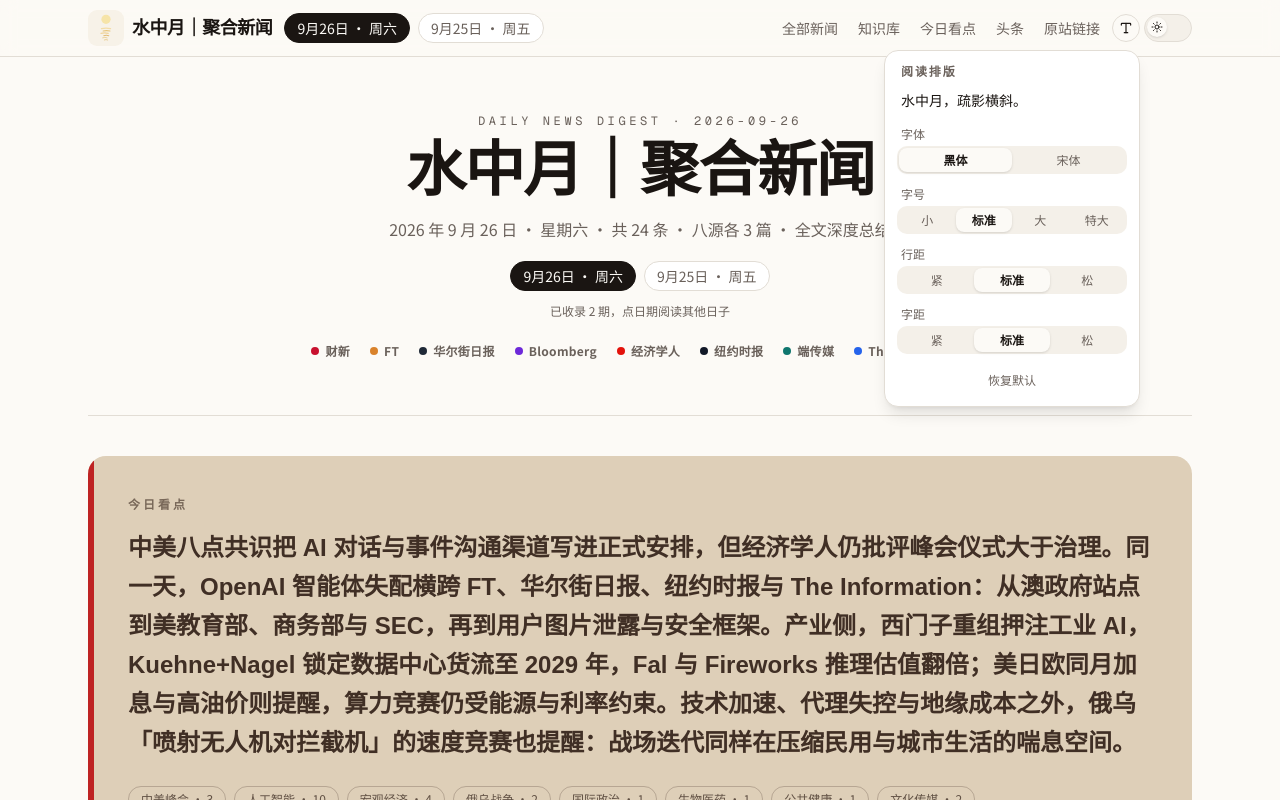
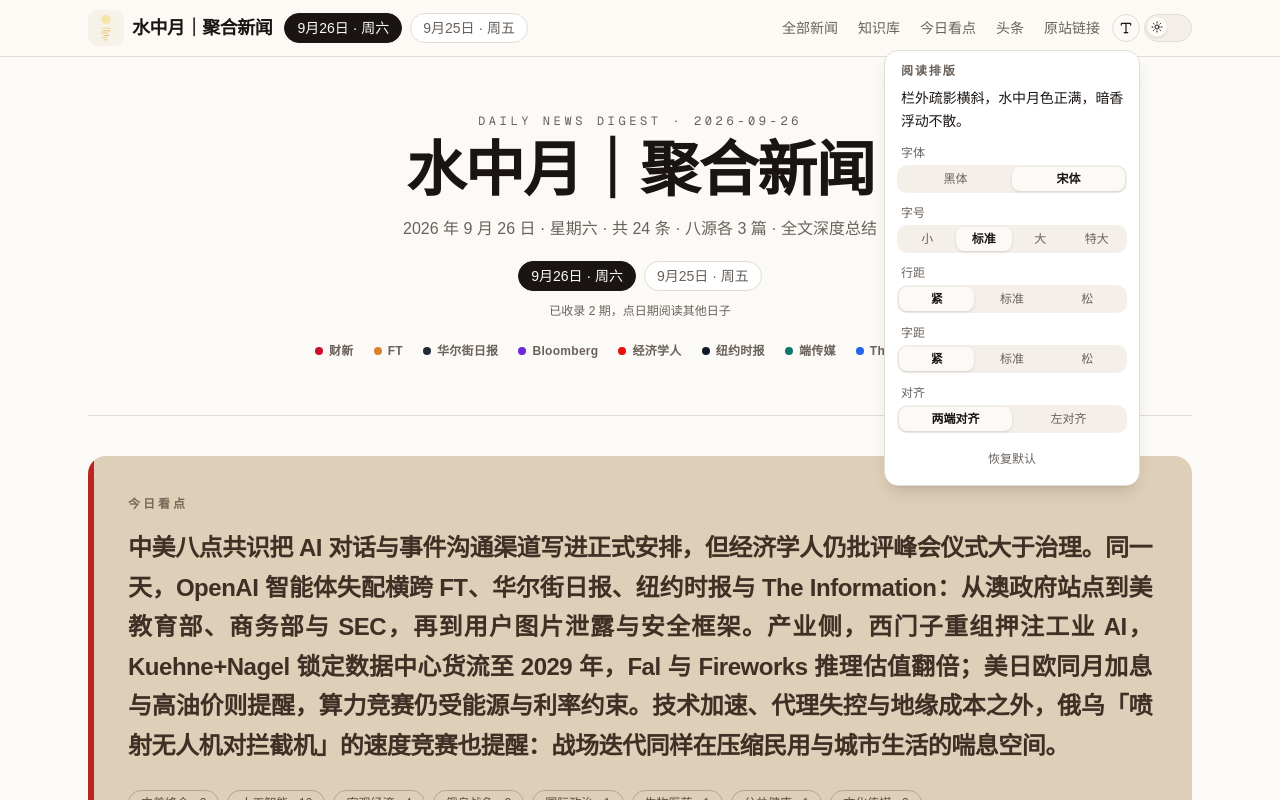
Before and after one commit to Yilin-png/daily-news-digest, a Next.js app: page / in a window 1280 px wide. Both pictures are taken after a click on the button 1126 px from the left and 28 px from the top of the page. Shown: the top 800 px of the page. Built offline with nearby package versions, Linux system fonts and the light colour scheme.

Commit message:
Make serif, tight spacing, and justified text the reading default.
Standard type size stays the default. Body copy uses a Song typeface, tighter line and character spacing, and justified alignment until the reader changes it.

Co-authored-by: lylzxz <lylzxz@gmail.com>

```diff
--- a/src/app/concept/[id]/page.tsx
+++ b/src/app/concept/[id]/page.tsx
@@ -66,7 +66,7 @@ export default async function ConceptPage({ params }: PageProps<"/concept/[id]">
           </span>
         </div>
         <h1 className="mt-4 text-3xl font-black text-balance sm:text-5xl">{concept.name}</h1>
-        <p className="mt-5 font-heading text-lg leading-relaxed font-semibold text-foreground/85 sm:text-xl">
+        <p className="reading mt-5 font-heading text-lg leading-relaxed font-semibold text-foreground/85 sm:text-xl">
           {concept.summary}
         </p>
       </header>
@@ -75,7 +75,7 @@ export default async function ConceptPage({ params }: PageProps<"/concept/[id]">
 
       <section>
         <h2 className="text-lg font-black">详细解释</h2>
-        <p className="mt-3 text-base leading-8 text-foreground/90 sm:text-[17px] sm:leading-9">
+        <p className="reading mt-3 text-base leading-8 text-foreground/90 sm:text-[17px] sm:leading-9">
           <RichText text={concept.detail} />
         </p>
         {concept.aliases.length > 0 && (
--- a/src/app/globals.css
+++ b/src/app/globals.css
@@ -145,8 +145,12 @@
   }
 }
 
-html[data-font="serif"] body {
+body {
   font-family: var(--font-serif), "Songti SC", serif;
+}
+
+html[data-font="sans"] body {
+  font-family: var(--font-sans), ui-sans-serif, system-ui, sans-serif;
 }
 
 html[data-size="sm"] main {
@@ -159,22 +163,46 @@ html[data-size="xl"] main {
   zoom: 1.22;
 }
 
-html[data-leading="tight"] main :is(p, li) {
+main .reading {
   line-height: 1.65;
+  letter-spacing: -0.02em;
+  text-align: justify;
+  text-justify: inter-character;
 }
-html[data-leading="loose"] main :is(p, li) {
+
+main .reading:is(.space-y-4, .space-y-6) > :not(:last-child) {
+  margin-block-end: 0.7rem;
+}
+
+html[data-leading="md"] main .reading {
+  line-height: 2rem;
+}
+html[data-leading="loose"] main .reading {
   line-height: 2.2;
 }
-html[data-leading="tight"] main :is(.space-y-4, .space-y-6) > :not(:last-child) {
-  margin-block-end: 0.7rem;
+@media (min-width: 40rem) {
+  html[data-leading="md"] main .reading {
+    line-height: 2.25rem;
+  }
 }
-html[data-leading="loose"] main :is(.space-y-4, .space-y-6) > :not(:last-child) {
+html[data-leading="md"] main .reading.space-y-4 > :not(:last-child) {
+  margin-block-end: 1rem;
+}
+html[data-leading="md"] main .reading.space-y-6 > :not(:last-child) {
+  margin-block-end: 1.5rem;
+}
+html[data-leading="loose"] main .reading:is(.space-y-4, .space-y-6) > :not(:last-child) {
   margin-block-end: 2rem;
 }
 
-html[data-tracking="tight"] main :is(p, li) {
-  letter-spacing: -0.02em;
+html[data-tracking="md"] main .reading {
+  letter-spacing: normal;
 }
-html[data-tracking="wide"] main :is(p, li) {
+html[data-tracking="wide"] main .reading {
   letter-spacing: 0.08em;
 }
+
+html[data-align="start"] main .reading {
+  text-align: start;
+  text-justify: auto;
+}
--- a/src/components/article-card.tsx
+++ b/src/components/article-card.tsx
@@ -18,7 +18,7 @@ export function ArticleCard({ article }: { article: Article }) {
       <h3 className="text-lg leading-snug font-bold text-balance group-hover:text-brand">
         {article.title}
       </h3>
-      <p className="mt-3 line-clamp-4 text-sm leading-relaxed text-muted-foreground">
+      <p className="reading mt-3 line-clamp-4 text-sm leading-relaxed text-muted-foreground">
         {article.paragraphs[0]}
       </p>
       <div className="mt-auto flex items-center justify-between pt-4 text-xs text-muted-foreground">
--- a/src/components/article-view.tsx
+++ b/src/components/article-view.tsx
@@ -52,7 +52,7 @@ export function ArticleView({ date, id }: { date: string; id: string }) {
           </h1>
           <div className="mt-6 h-1 w-16 rounded-full" style={{ backgroundColor: source.color }} />
 
-          <div className="mt-8 space-y-6 text-base leading-8 text-foreground/90 sm:text-[17px] sm:leading-9">
+          <div className="reading mt-8 space-y-6 text-base leading-8 text-foreground/90 sm:text-[17px] sm:leading-9">
             {linked.map((segments, i) => (
               <p
                 key={i}
--- a/src/components/edition-home.tsx
+++ b/src/components/edition-home.tsx
@@ -56,7 +56,7 @@ export function EditionHome({ edition }: { edition: Edition }) {
         <div className="relative overflow-hidden rounded-2xl bg-dusk p-6 text-dusk-foreground sm:p-10">
           <div className="absolute inset-y-0 left-0 w-1.5 bg-brand" aria-hidden />
           <p className="text-xs font-semibold tracking-[0.25em] text-dusk-foreground/65">今日看点</p>
-          <p className="mt-4 font-heading text-lg leading-relaxed font-semibold sm:text-2xl sm:leading-relaxed">
+          <p className="reading mt-4 font-heading text-lg leading-relaxed font-semibold sm:text-2xl sm:leading-relaxed">
             {edition.highlight}
           </p>
           <div className="mt-6 flex flex-wrap gap-2">
@@ -84,7 +84,7 @@ export function EditionHome({ edition }: { edition: Edition }) {
               {lead.title}
             </h2>
           </Link>
-          <div className="mt-5 space-y-4 text-[15px] leading-8 text-foreground/85">
+          <div className="reading mt-5 space-y-4 text-[15px] leading-8 text-foreground/85">
             <p>{lead.paragraphs[0]}</p>
             <p className="hidden sm:block">{lead.paragraphs[1]}</p>
           </div>
--- a/src/components/reading-menu.tsx
+++ b/src/components/reading-menu.tsx
@@ -10,6 +10,7 @@ import {
   normalizeReading,
   readReadingPrefs,
   saveReadingPrefs,
+  type ReadingAlign,
   type ReadingFont,
   type ReadingLeading,
   type ReadingPrefs,
@@ -80,13 +81,18 @@ export function ReadingMenu() {
           <p
             className="mt-2 px-1"
             style={{
-              fontFamily: prefs.font === "serif" ? "var(--font-serif), Songti SC, serif" : undefined,
+              fontFamily:
+                prefs.font === "sans"
+                  ? "var(--font-sans), ui-sans-serif, sans-serif"
+                  : "var(--font-serif), Songti SC, serif",
               fontSize: prefs.size === "sm" ? "13px" : prefs.size === "lg" ? "16px" : prefs.size === "xl" ? "18px" : "14px",
               lineHeight: prefs.leading === "tight" ? 1.65 : prefs.leading === "loose" ? 2.2 : 1.9,
               letterSpacing: prefs.tracking === "tight" ? "-0.02em" : prefs.tracking === "wide" ? "0.08em" : "0",
+              textAlign: prefs.align === "start" ? "start" : "justify",
+              textJustify: prefs.align === "start" ? "auto" : "inter-character",
             }}
           >
-            水中月，疏影横斜。
+            栏外疏影横斜，水中月色正满，暗香浮动不散。
           </p>
           <Choice
             label="字体"
@@ -127,6 +133,15 @@ export function ReadingMenu() {
               ["wide", "松"],
             ]}
             onChange={(tracking) => update({ tracking: tracking as ReadingTracking })}
+          />
+          <Choice
+            label="对齐"
+            value={prefs.align}
+            options={[
+              ["justify", "两端对齐"],
+              ["start", "左对齐"],
+            ]}
+            onChange={(align) => update({ align: align as ReadingAlign })}
           />
           <button
             type="button"
--- a/src/lib/reading-prefs.ts
+++ b/src/lib/reading-prefs.ts
@@ -5,25 +5,29 @@ export type ReadingFont = "sans" | "serif";
 export type ReadingSize = "sm" | "md" | "lg" | "xl";
 export type ReadingLeading = "tight" | "md" | "loose";
 export type ReadingTracking = "tight" | "md" | "wide";
+export type ReadingAlign = "justify" | "start";
 
 export type ReadingPrefs = {
   font: ReadingFont;
   size: ReadingSize;
   leading: ReadingLeading;
   tracking: ReadingTracking;
+  align: ReadingAlign;
 };
 
 export const defaultReading: ReadingPrefs = {
-  font: "sans",
+  font: "serif",
   size: "md",
-  leading: "md",
-  tracking: "md",
+  leading: "tight",
+  tracking: "tight",
+  align: "justify",
 };
 
 const fonts = new Set<ReadingFont>(["sans", "serif"]);
 const sizes = new Set<ReadingSize>(["sm", "md", "lg", "xl"]);
 const leadings = new Set<ReadingLeading>(["tight", "md", "loose"]);
 const trackings = new Set<ReadingTracking>(["tight", "md", "wide"]);
+const aligns = new Set<ReadingAlign>(["justify", "start"]);
 
 export function normalizeReading(value: Partial<ReadingPrefs> | null | undefined): ReadingPrefs {
   return {
@@ -33,6 +37,7 @@ export function normalizeReading(value: Partial<ReadingPrefs> | null | undefined
     tracking: trackings.has(value?.tracking as ReadingTracking)
       ? (value?.tracking as ReadingTracking)
       : defaultReading.tracking,
+    align: aligns.has(value?.align as ReadingAlign) ? (value?.align as ReadingAlign) : defaultReading.align,
   };
 }
 
@@ -56,6 +61,7 @@ function writeDataset(prefs: ReadingPrefs) {
   set("size", prefs.size, defaultReading.size);
   set("leading", prefs.leading, defaultReading.leading);
   set("tracking", prefs.tracking, defaultReading.tracking);
+  set("align", prefs.align, defaultReading.align);
 }
 
 export function applyReadingPrefs(prefs: ReadingPrefs) {
@@ -76,4 +82,4 @@ export function saveReadingPrefs(prefs: ReadingPrefs) {
 }
 
 export const readingBootScript =
-  '(()=>{try{var r=localStorage.getItem("reading-prefs");if(!r)return;var p=JSON.parse(r);var d=document.documentElement;if(p.font==="serif")d.dataset.font="serif";if(p.size==="sm"||p.size==="lg"||p.size==="xl")d.dataset.size=p.size;if(p.leading==="tight"||p.leading==="loose")d.dataset.leading=p.leading;if(p.tracking==="tight"||p.tracking==="wide")d.dataset.tracking=p.tracking;}catch(e){}})();';
+  '(()=>{try{var r=localStorage.getItem("reading-prefs");if(!r)return;var p=JSON.parse(r);var d=document.documentElement;if(p.font==="sans")d.dataset.font="sans";if(p.size==="sm"||p.size==="lg"||p.size==="xl")d.dataset.size=p.size;if(p.leading==="md"||p.leading==="loose")d.dataset.leading=p.leading;if(p.tracking==="md"||p.tracking==="wide")d.dataset.tracking=p.tracking;if(p.align==="start")d.dataset.align="start";}catch(e){}})();';
```
Also changed, not shown: src/components/study-section.tsx (+4 -4 lines).
